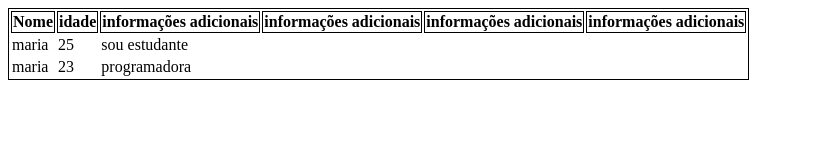
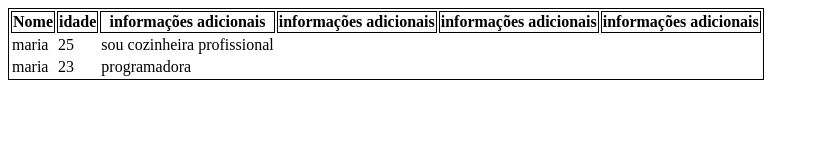
Before and after one commit to MatheusCompag/aula-tabela, a plain HTML site: page index.html in a window 1280 px wide. Shown: the whole page, without its empty margins (0-819 px from the left). Drawn offline with Linux system fonts and the light colour scheme.

Commit message:
trocado de cozinheira normal para profissional

```diff
--- a/index.html
+++ b/index.html
@@ -36,7 +36,7 @@
 
        <td>maria</td>
        <td>25</td>
-       <td>sou estudante</td>
+       <td>sou cozinheira profissional</td>
 
   </tr>
   <tr>
```
